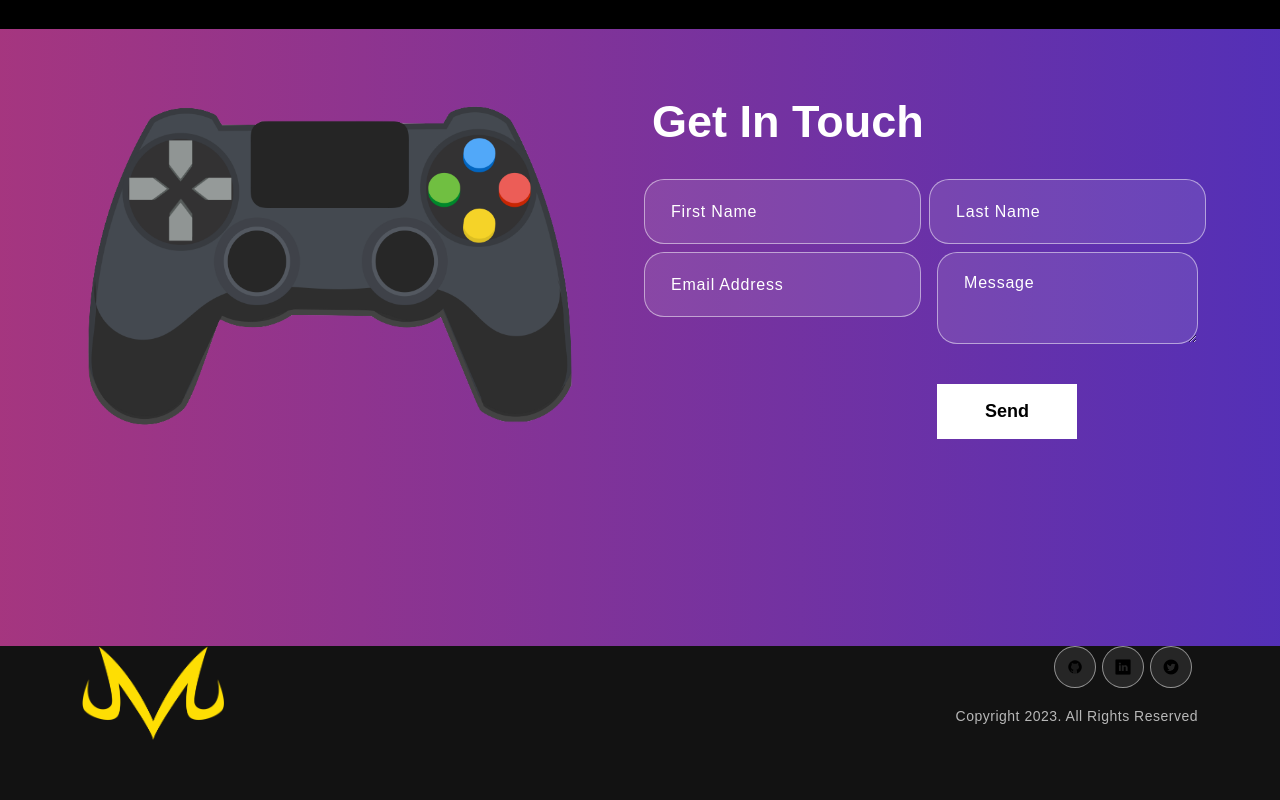
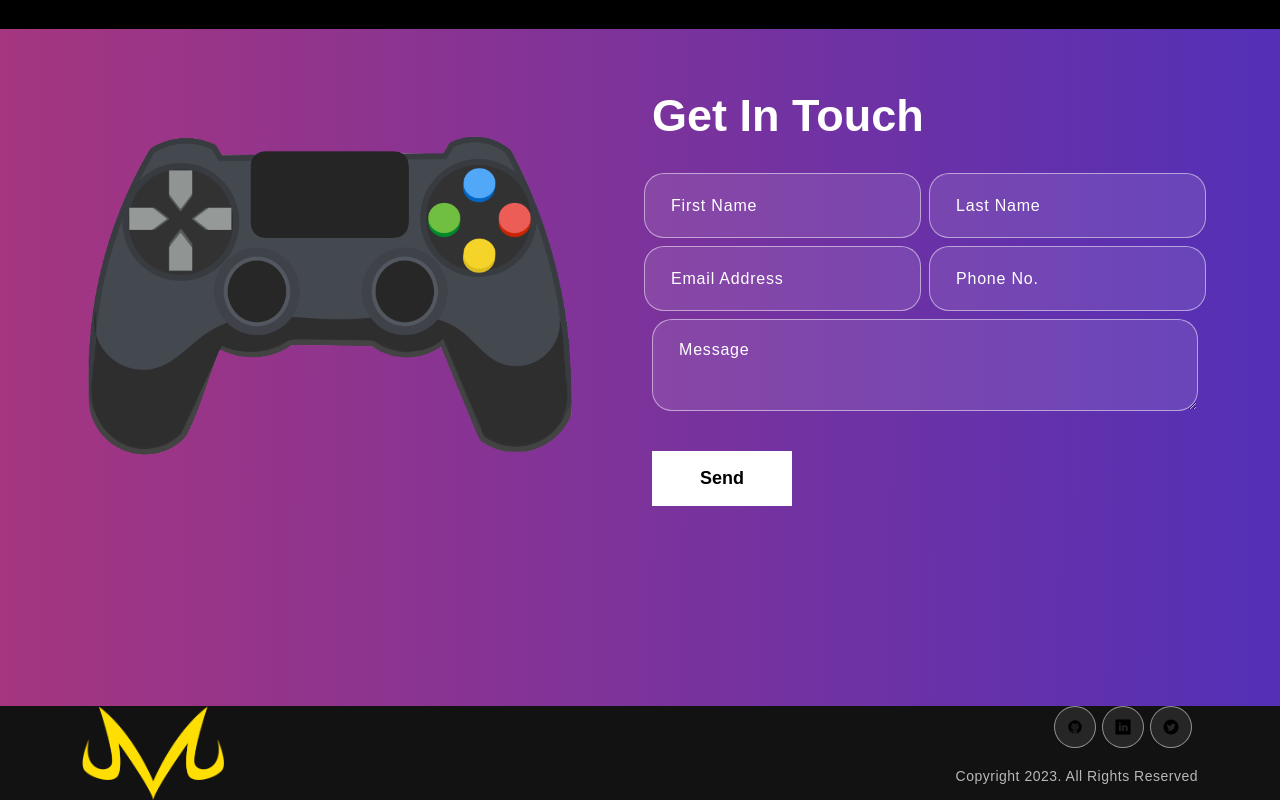
Before and after one commit to MikeAtwood/personal-portfolio, a React (Create React App) app: page / in a window 1280 px wide. Shown: the part 2076-2876 px from the top of the page. Before the commit the page ends 2816 px from the top, so only its background shows below. Built offline with nearby package versions, Linux system fonts and the light colour scheme.

Commit message:
updated contact

```diff
--- a/src/components/Contact.js
+++ b/src/components/Contact.js
@@ -8,6 +8,7 @@ export const Contact = () => {
         firstName: '',
         lastName: '',
         email: '',
+        phone: '',
         message: ''
     }
 
@@ -61,6 +62,9 @@ export const Contact = () => {
                                 <Col sm={6} className="px-1">
                                 <input type="text" value={formDetails.email} placeholder="Email Address" onChange={(e) => onFormUpdate('email', e.target.value)} />
                                 </Col>
+                                <Col sm={6} className="px-1">
+                                <input type="text" value={formDetails.phone} placeholder="Phone No." onChange={(e) => onFormUpdate('phone', e.target.value)} />
+                                </Col>
                                 <Col>
                                     <textarea row="6" value={formDetails.message} placeholder="Message" onChange={(e) => onFormUpdate('message', e.target.value)} />
                                     <button type="submit"><span>{buttonText}</span></button>
```
